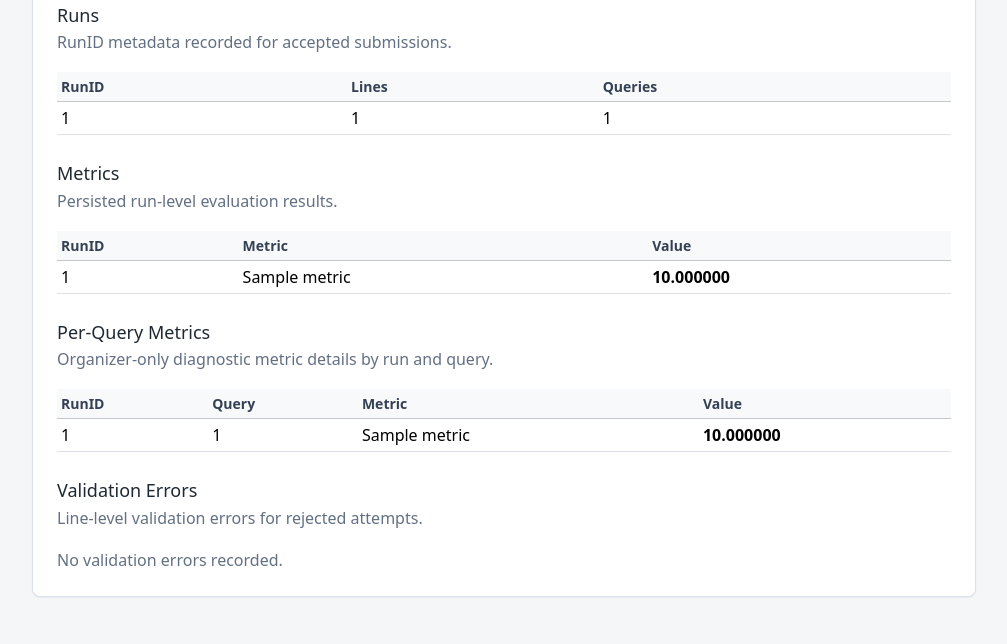
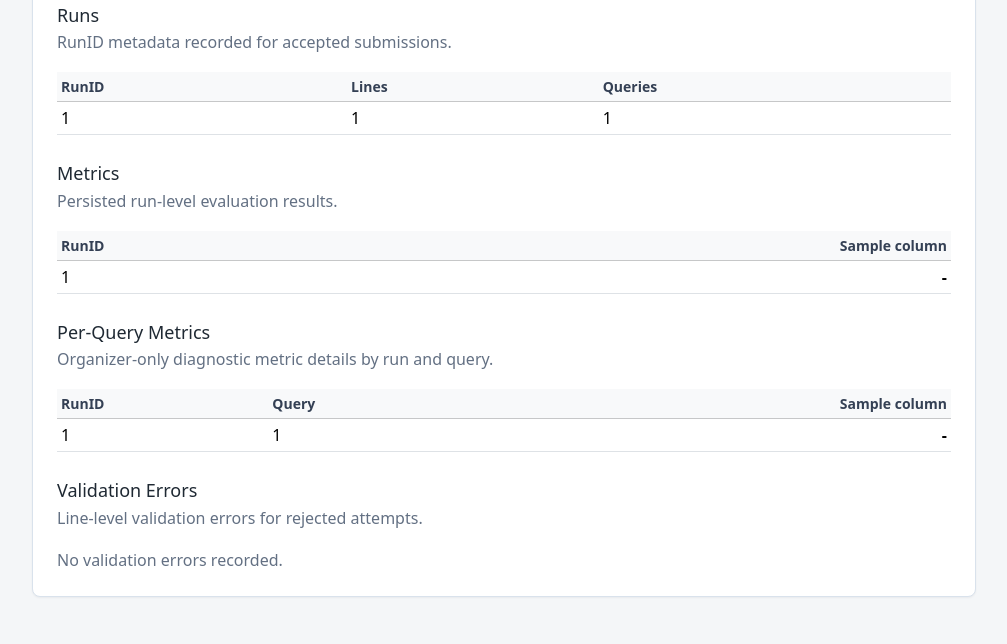
Before and after one commit to modelretrieval-1/modelretrieval-1-submission-site, a FastAPI app: template app/templates/admin_submission_detail.html in a window 1280 px wide. Shown: the part 1123-1767 px from the top of the page, without its empty margins (272-1279 px from the left). Run offline with FastAPI, Linux system fonts and the light colour scheme; the template is opened without the code that fills it: most values are stand-ins (such as "Sample title", 1, 10 or a date in 2020).

Commit message:
feat: pivot metric tables

```diff
--- a/app/routes/admin.py
+++ b/app/routes/admin.py
@@ -27,6 +27,8 @@ from app.evaluation import (
     list_leaderboard_rows,
     list_submission_query_results,
     list_submission_results,
+    pivot_evaluation_results,
+    pivot_query_evaluation_results,
 )
 from app.ground_truth import (
     JST,
@@ -307,7 +309,9 @@ def render_admin_submission_detail(
             "validation_errors": validation_errors,
             "runs": runs,
             "metrics": metrics,
+            "metric_table": pivot_evaluation_results(metrics),
             "query_metrics": query_metrics,
+            "query_metric_table": pivot_query_evaluation_results(query_metrics),
             "history": history,
             "resubmission_permissions": resubmission_permissions,
             "success": success,
--- a/app/routes/team.py
+++ b/app/routes/team.py
@@ -16,6 +16,7 @@ from app.evaluation import (
     list_submission_results,
     mark_evaluation_failed,
     persist_evaluation_results,
+    pivot_evaluation_results,
 )
 from app.ground_truth import JST, get_active_ground_truth_requirements, get_ground_truth_version
 from app.submissions import (
@@ -78,6 +79,7 @@ def render_submission_upload(
             "selected_period": selected_period,
             "errors": errors,
             "metrics": metrics,
+            "metric_table": pivot_evaluation_results(tuple(metrics)),
             "success": success,
         },
     )
--- a/app/static/app.css
+++ b/app/static/app.css
@@ -420,6 +420,33 @@ legend {
   padding-left: 18px;
 }
 
+.metric-table {
+  min-width: max-content;
+}
+
+.metric-table .metric-value {
+  text-align: right;
+}
+
+.metric-table .metric-primary {
+  background: var(--app-accent-soft);
+}
+
+.compact-metric-table {
+  font-size: 0.875rem;
+}
+
+.metric-table-scroll {
+  max-height: 520px;
+  overflow: auto;
+}
+
+.metric-table-scroll thead th {
+  position: sticky;
+  top: 0;
+  z-index: 1;
+}
+
 .detail-list {
   display: grid;
   grid-template-columns: minmax(140px, max-content) 1fr;
--- a/app/templates/admin_submission_detail.html
+++ b/app/templates/admin_submission_detail.html
@@ -219,22 +219,27 @@
         <p>Persisted run-level evaluation results.</p>
       </div>
     </div>
-    {% if metrics %}
+    {% if metric_table.rows %}
       <div class="table-wrap">
-        <table class="table table-sm table-hover align-middle">
+        <table class="table table-sm table-hover align-middle metric-table">
           <thead class="table-light">
             <tr>
               <th>RunID</th>
-              <th>Metric</th>
-              <th>Value</th>
+              {% for column in metric_table.columns %}
+                <th class="metric-value {% if column.is_primary %}metric-primary{% endif %}">{{ column.label }}</th>
+              {% endfor %}
             </tr>
           </thead>
           <tbody>
-            {% for metric in metrics %}
+            {% for row in metric_table.rows %}
               <tr>
-                <td>{{ metric.run_id }}</td>
-                <td>{{ metric.metric_name }}</td>
-                <td class="metric-value">{{ "%.6f"|format(metric.metric_value) }}</td>
+                <td>{{ row.run_id }}</td>
+                {% for column in metric_table.columns %}
+                  {% set value = row.metric_values.get(column.key) %}
+                  <td class="metric-value {% if column.is_primary %}metric-primary{% endif %}">
+                    {% if value is not none %}{{ "%.4f"|format(value) }}{% else %}-{% endif %}
+                  </td>
+                {% endfor %}
               </tr>
             {% endfor %}
           </tbody>
@@ -250,24 +255,29 @@
         <p>Organizer-only diagnostic metric details by run and query.</p>
       </div>
     </div>
-    {% if query_metrics %}
-      <div class="table-wrap">
-        <table class="table table-sm table-hover align-middle">
+    {% if query_metric_table.rows %}
+      <div class="table-wrap metric-table-scroll">
+        <table class="table table-sm table-hover align-middle metric-table">
           <thead class="table-light">
             <tr>
               <th>RunID</th>
               <th>Query</th>
-              <th>Metric</th>
-              <th>Value</th>
+              {% for column in query_metric_table.columns %}
+                <th class="metric-value {% if column.is_primary %}metric-primary{% endif %}">{{ column.label }}</th>
+              {% endfor %}
             </tr>
           </thead>
           <tbody>
-            {% for metric in query_metrics %}
+            {% for row in query_metric_table.rows %}
               <tr>
-                <td>{{ metric.run_id }}</td>
-                <td>{{ metric.topic_id }}</td>
-                <td>{{ metric.metric_name }}</td>
-                <td class="metric-value">{{ "%.6f"|format(metric.metric_value) }}</td>
+                <td>{{ row.run_id }}</td>
+                <td>{{ row.topic_id }}</td>
+                {% for column in query_metric_table.columns %}
+                  {% set value = row.metric_values.get(column.key) %}
+                  <td class="metric-value {% if column.is_primary %}metric-primary{% endif %}">
+                    {% if value is not none %}{{ "%.4f"|format(value) }}{% else %}-{% endif %}
+                  </td>
+                {% endfor %}
               </tr>
             {% endfor %}
           </tbody>
```
Also changed, not shown: app/evaluation.py (+121 -10 lines), app/templates/team_dashboard.html (+26 -9 lines), app/templates/team_submission_upload.html (+13 -8 lines), tests/test_admin_submissions.py (+4 -4 lines), tests/test_team_submissions.py (+13 -10 lines).
